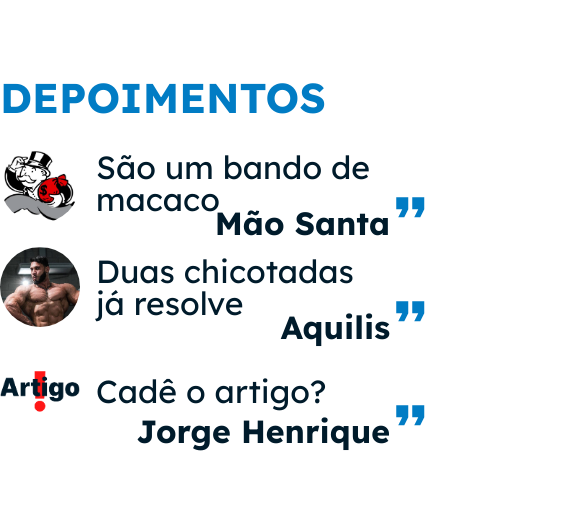
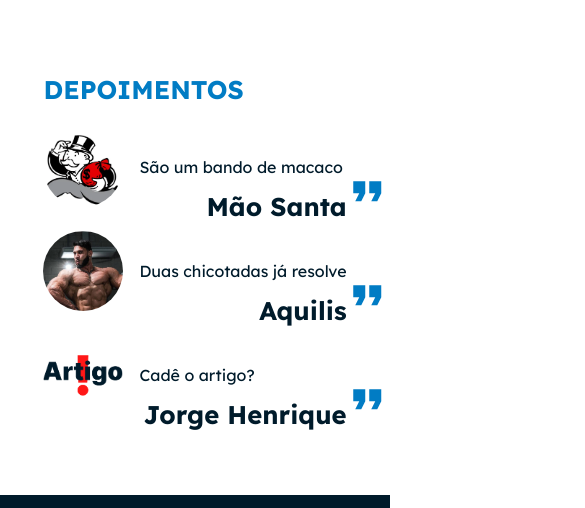
Before and after one commit to phelyppe-matheus/lims_site, a plain HTML site: page index.html in a window 390 px wide. Shown: the part 1747-2255 px from the top of the page, 585 px wide, since content can reach past the window. Drawn offline with Linux system fonts and the light colour scheme.

Commit message:
limitando mobilidade lateral

```diff
--- a/style.css
+++ b/style.css
@@ -38,9 +38,13 @@ h4 {
     font-size: 4.33rem;
 }
 
+html, body {
+    overflow-x: hidden;
+}
+
 body {
+    position: relative;
     font-family: "Lexend", sans-serif;
-    overflow-x: hidden;
 }
 
 nav {
@@ -104,6 +108,7 @@ nav {
     flex-direction: column;
 
     align-items: center;
+    overflow-x: hidden;
 }
 
 .container .news {
@@ -449,8 +454,27 @@ nav {
 }
 
 @media (max-width: 650px) {
+
+    .container .testimony .title,
+    .container .testimony .card .nickname {
+        font-size: 1.6rem;
+    }
+
+    .container .testimony .card .text {
+        font-size: 1rem;
+    }
+
     .footer > *,
     .footer h2 {
         font-size: 0.6rem;
     }
+
+    .footer .socialmedia {
+        flex-wrap: wrap;
+        justify-content: end;
+    }
+
+    .footer .ifpilogo .ifpi {
+        width: clamp(50px, 50vw, 271px);
+    }
 }
```
